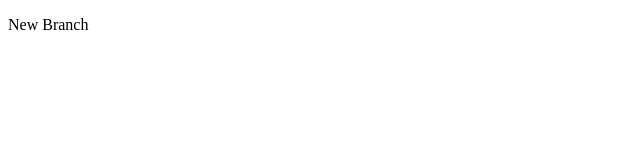
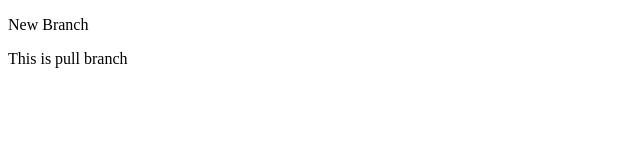
Before and after one commit to saurabhraut1212/github-practice, a plain HTML site: page page.html in a window 1280 px wide. Shown: the whole page, without its empty margins (0-640 px from the left). Drawn offline with Linux system fonts and the light colour scheme.

Commit message:
pull commit

```diff
--- a/page.html
+++ b/page.html
@@ -8,6 +8,7 @@
 	<body>
 		<div>
 			<p>New Branch</p>
+			<p>This is pull branch</p>
 		</div>
 	</body>
 </html>
```
